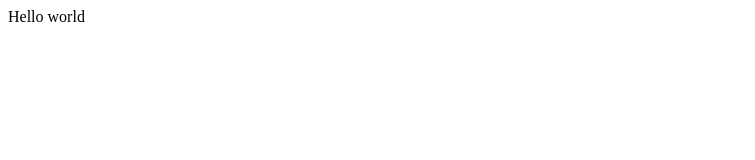
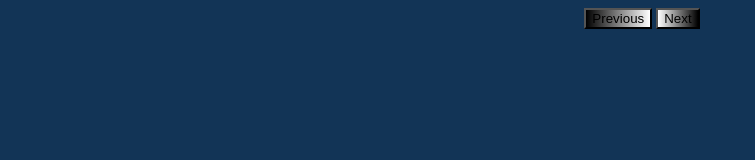
Before and after one commit to cwkricky18277/asifpiojapojissdiofjsoiapjoaipjwjopi, a plain HTML site: page index.html in a window 1280 px wide. Shown: the whole page, without its empty margins (0-755 px from the left). Drawn offline with Linux system fonts and the light colour scheme.

Commit message:
Implemented CSS

```diff
--- a/index.html
+++ b/index.html
@@ -7,7 +7,9 @@
     <link href="style.css" rel="stylesheet" type="text/css" />
   </head>
   <body>
-    Hello world
+    <img src = "" alt = "" id = "image">
+    <button id="previous">Previous</button>
+    <button id="next">Next</button>
     <script src="script.js"></script>
   </body>
 </html>
--- a/script.js
+++ b/script.js
@@ -0,0 +1 @@
+image_array = ["https://tinyurl.com/2p8tfxau", "https://tinyurl.com/y96mutkr", "https://tinyurl.com/yc834yt9", "https://tinyurl.com/3ttwuv45", "https://tinyurl.com/4cbtpv82"]
--- a/style.css
+++ b/style.css
@@ -0,0 +1,12 @@
+body {
+  background-color: #123456;
+  text-align: center;
+}
+
+#next {
+  background-image: linear-gradient(to right, white, black);
+}
+
+#previous {
+  background-image: linear-gradient(to left, white, black);
+}
```
